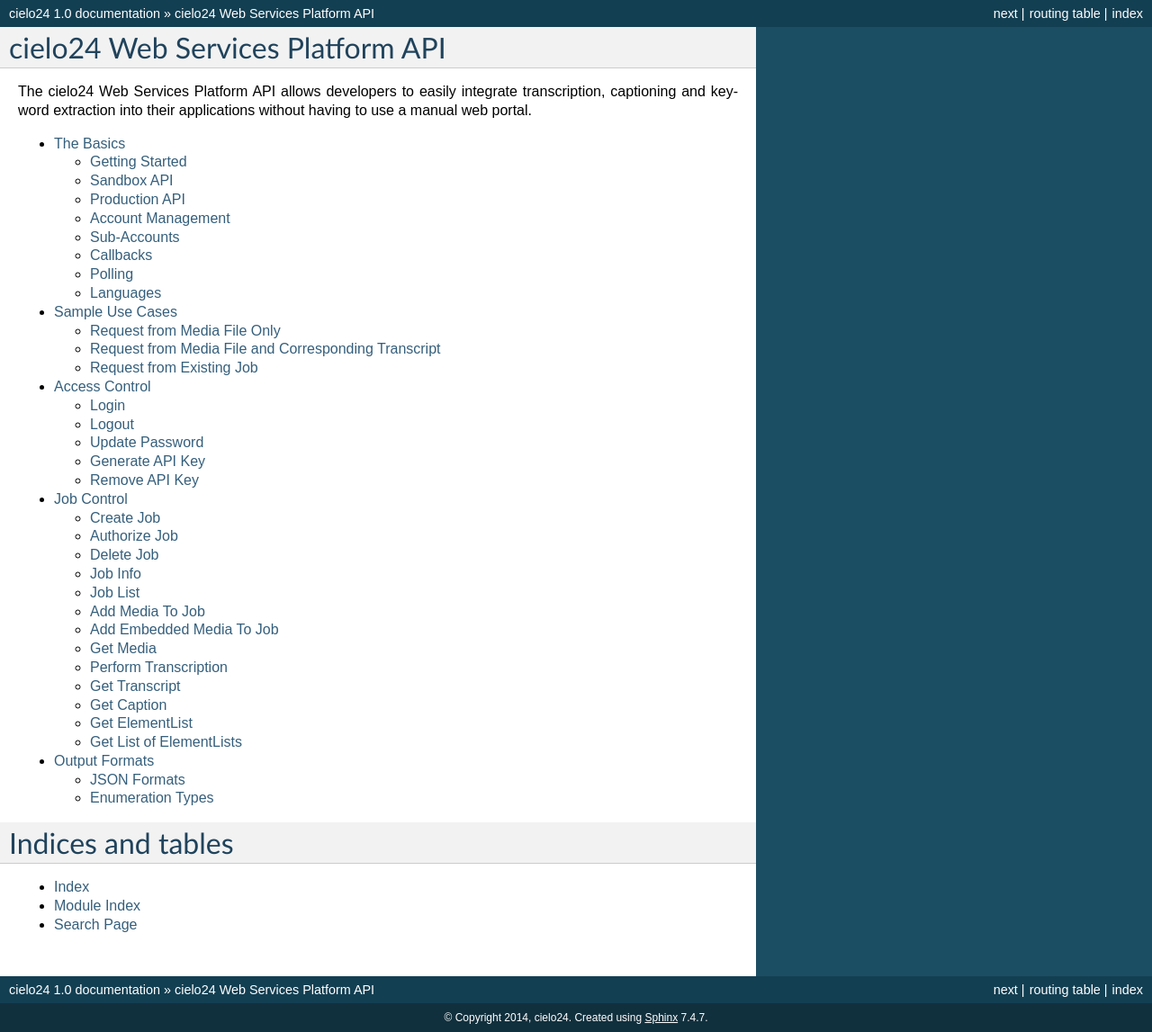
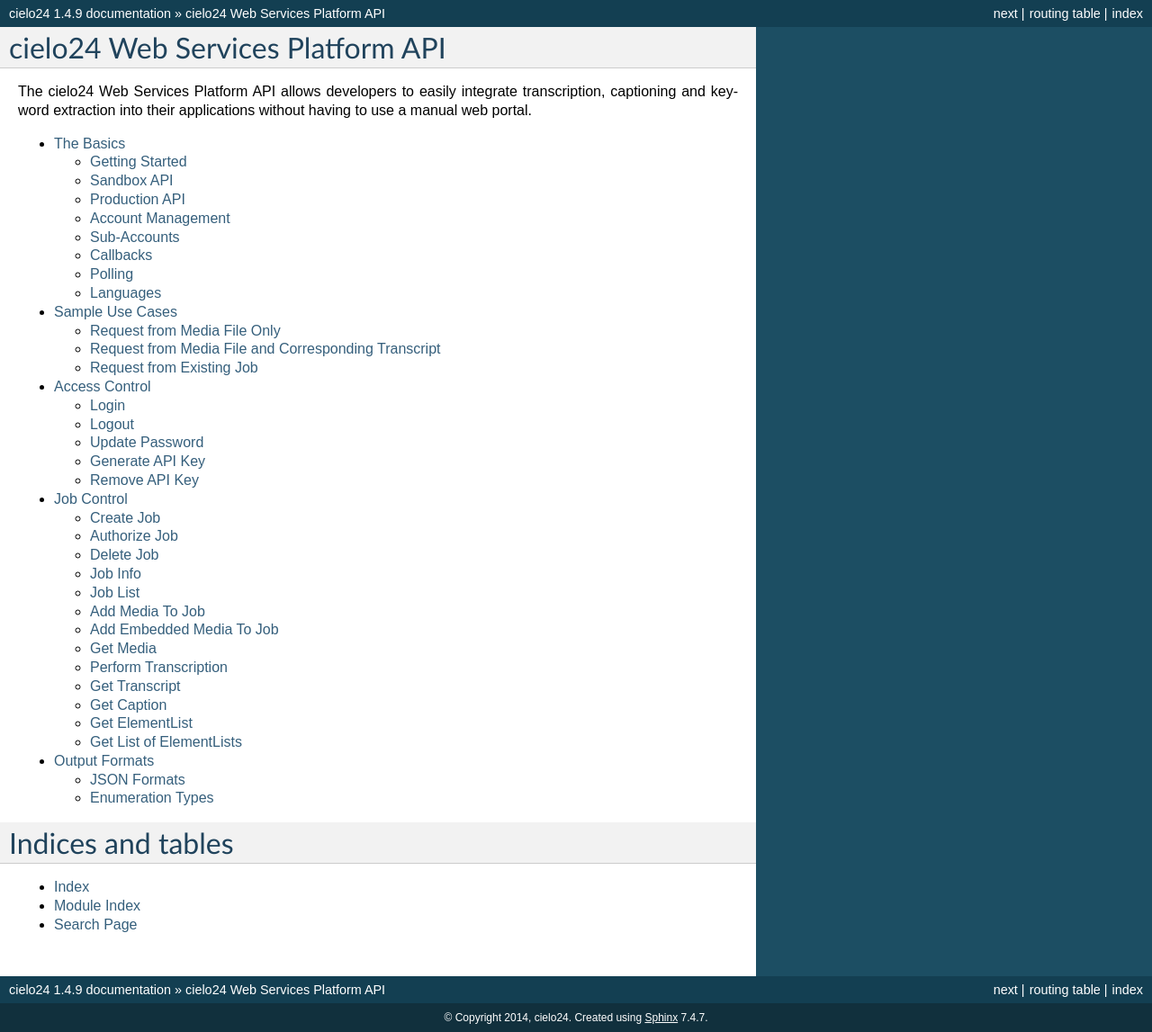
Before and after one commit to cielo24/Docs, a Sphinx documentation site: the page built from api/source/index.rst, in a window 1280 px wide. Shown: the whole page at 90% size. Built offline with Sphinx 7.4.7, drawn with Linux system fonts in a browser that asks for light colours.

Commit message:
Favicon added, version added

```diff
--- a/api/source/conf.py
+++ b/api/source/conf.py
@@ -53,7 +53,7 @@ copyright = u'2014, cielo24'
 # The short X.Y version.
 version = '1.0'
 # The full version, including alpha/beta/rc tags.
-release = '1.0'
+release = '1.4.9'
 
 # The language for content autogenerated by Sphinx. Refer to documentation
 # for a list of supported languages.
@@ -124,7 +124,7 @@ html_theme_options = {"nosidebar": "true"}
 # The name of an image file (within the static path) to use as favicon of the
 # docs.  This file should be a Windows icon file (.ico) being 16x16 or 32x32
 # pixels large.
-#html_favicon = None
+html_favicon = '_static/favicon.ico'
 
 # Add any paths that contain custom static files (such as style sheets) here,
 # relative to this directory. They are copied after the builtin static files,
```
Also changed, not shown: api/source/_static/favicon.ico (added).
